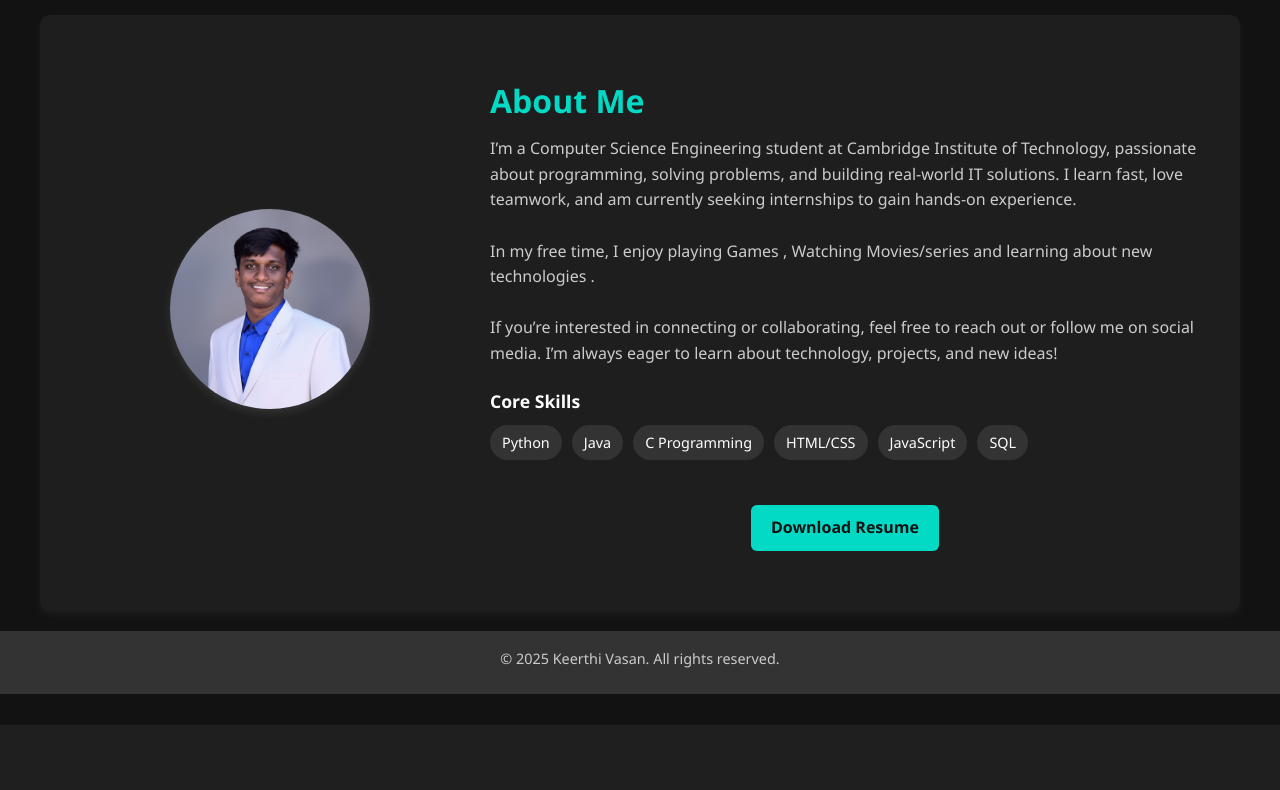
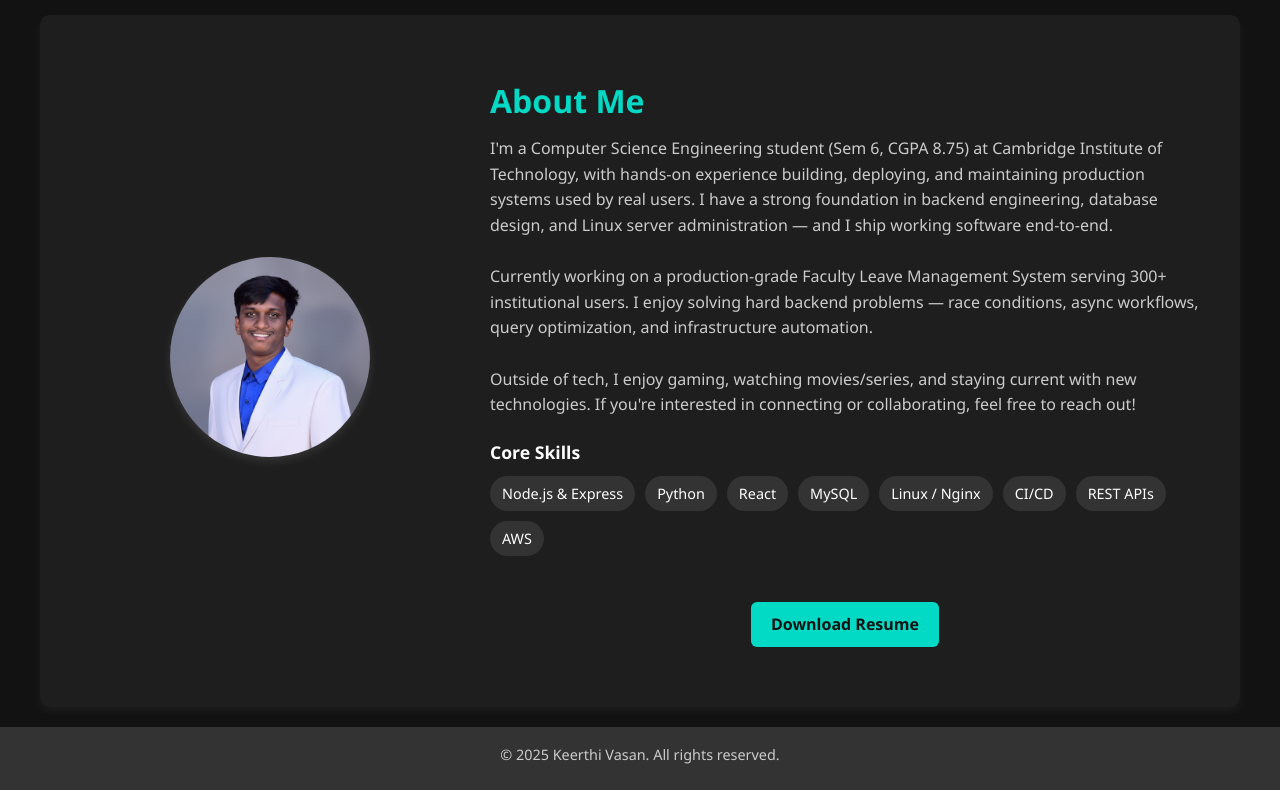
Before and after one commit to keerthivasan91/Personal-Website, a Flask app: page /about in a window 1280 px wide. Shown: the part 75-865 px from the top of the page. Before the commit the page ends 800 px from the top, so only its background shows below. Run offline with Flask 3, Linux system fonts and the light colour scheme.

Commit message:
feat: update About Me section with detailed background and skills

```diff
--- a/templates/about.html
+++ b/templates/about.html
@@ -10,24 +10,27 @@
             <div class="about-me-text">
                 <h2 class="section-title">About Me</h2>
                 <p class="introduction">
-                    I’m a Computer Science Engineering student at Cambridge Institute of Technology,
-                    passionate about programming, solving problems, and building real-world IT solutions.
-                    I learn fast, love teamwork, and am currently seeking internships to gain hands-on
-                    experience.<br><br>
-                    In my free time, I enjoy playing Games , Watching Movies/series and learning about new technologies
-                    .<br><br>
-                    If you’re interested in connecting or collaborating, feel free to reach out or follow me on social
-                    media. I’m always eager to learn about technology, projects, and new ideas!
+                    I'm a Computer Science Engineering student (Sem 6, CGPA 8.75) at Cambridge Institute of Technology,
+                    with hands-on experience building, deploying, and maintaining production systems used by real users.
+                    I have a strong foundation in backend engineering, database design, and Linux server administration —
+                    and I ship working software end-to-end.<br><br>
+                    Currently working on a production-grade Faculty Leave Management System serving 300+ institutional
+                    users. I enjoy solving hard backend problems — race conditions, async workflows, query optimization,
+                    and infrastructure automation.<br><br>
+                    Outside of tech, I enjoy gaming, watching movies/series, and staying current with new technologies.
+                    If you're interested in connecting or collaborating, feel free to reach out!
                 </p>
                 <div class="skills-list">
                     <h4>Core Skills</h4>
                     <ul class="skill-tags">
+                        <li>Node.js & Express</li>
                         <li>Python</li>
-                        <li>Java</li>
-                        <li>C Programming</li>
-                        <li>HTML/CSS</li>
-                        <li>JavaScript</li>
-                        <li>SQL</li>
+                        <li>React</li>
+                        <li>MySQL</li>
+                        <li>Linux / Nginx</li>
+                        <li>CI/CD</li>
+                        <li>REST APIs</li>
+                        <li>AWS</li>
                     </ul><br>
                 </div>
                 <div class="cta-section">
```
